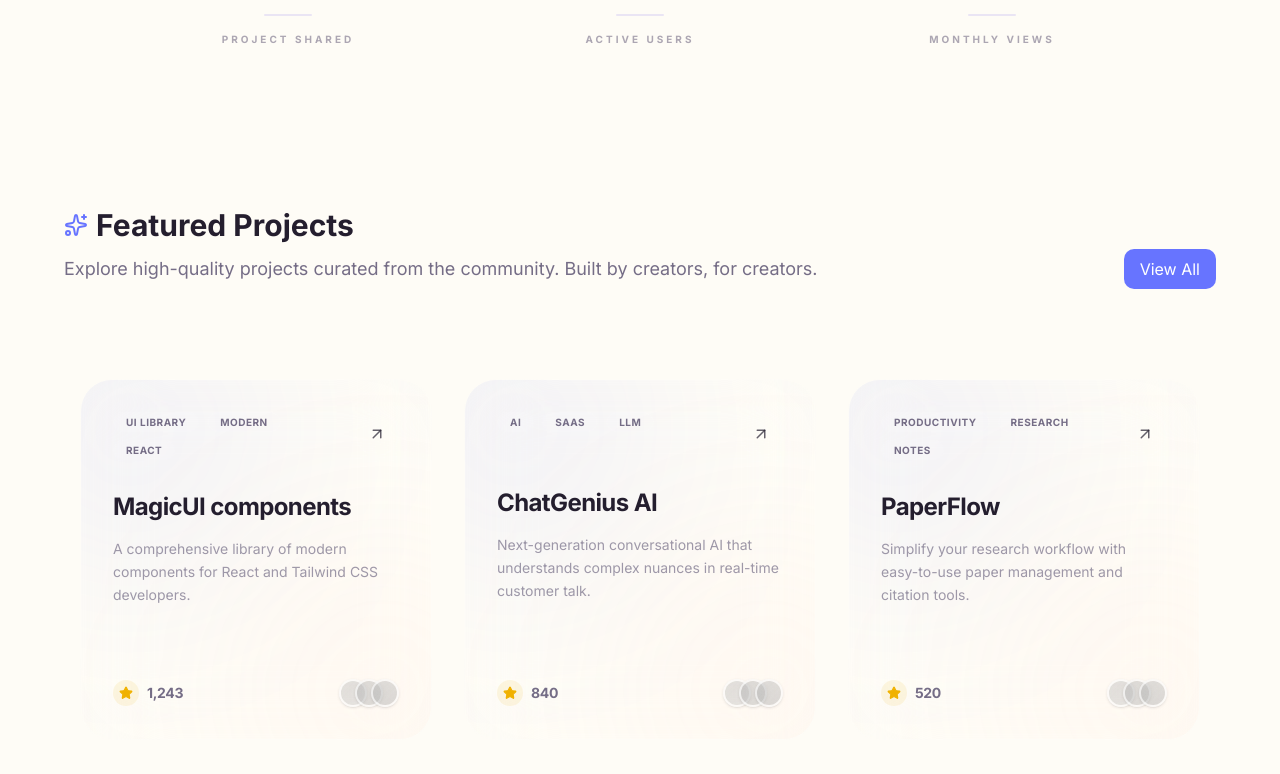
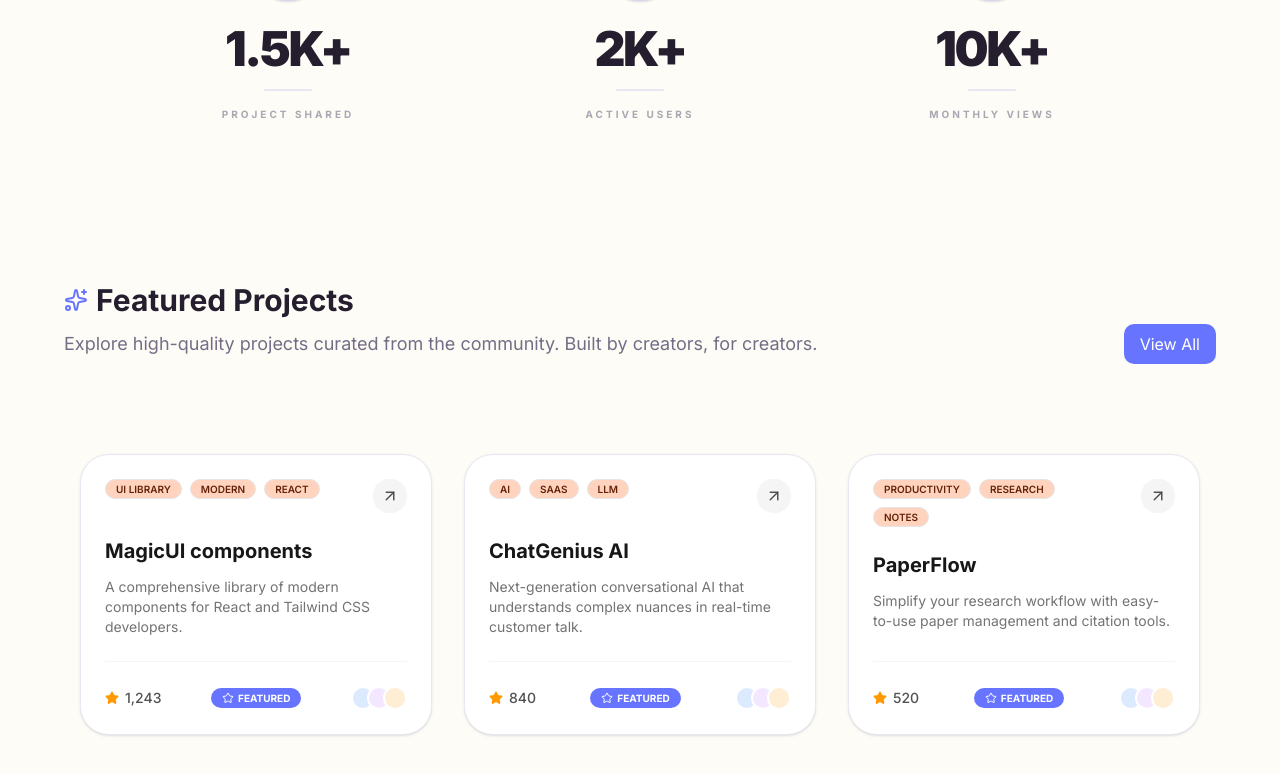
Before and after one commit to harshtarang7/ibuilt-this-app, a Next.js app: page / in a window 1280 px wide. Shown: the part 846-1620 px from the top of the page. Built offline with nearby package versions, Linux system fonts and the light colour scheme.

Commit message:
added header, featured section updated

```diff
--- a/src/app/layout.tsx
+++ b/src/app/layout.tsx
@@ -2,8 +2,9 @@ import type { Metadata } from "next";
 import { Inter, Geist } from "next/font/google";
 import "./globals.css";
 import { cn } from "@/lib/utils";
+import Header from "@/components/common/Header";
 
-const geist = Geist({subsets:['latin'],variable:'--font-sans'});
+const geist = Geist({ subsets: ['latin'], variable: '--font-sans' });
 
 const inter = Inter({ subsets: ["latin"] });
 
@@ -22,6 +23,7 @@ export default function RootLayout({
       lang="en"
       className={cn("h-full", "antialiased", inter.className, "font-sans", geist.variable)}
     >
+      <Header />
       <body className="min-h-full flex flex-col">{children}</body>
     </html>
   );
--- /dev/null
+++ b/src/components/common/Footer.tsx
@@ -0,0 +1,5 @@
+export default function Footer() {
+    return (
+        <footer > IBuiltThis © 2026 </footer>
+    )
+}
--- /dev/null
+++ b/src/components/common/Header.tsx
@@ -0,0 +1,30 @@
+import { Building2, Home, Search } from "lucide-react";
+import Link from "next/link";
+
+export default function Header() {
+    return (
+        <header className="w-[80%] mx-auto flex items-center justify-between border-b border-gray-900 py-4">
+            <h2 className="text-2xl bg-clip-text text-transparent bg-linear-to-r from-primary to-secondary font-bold">
+                IBuiltThis</h2>
+
+            <div>
+                <ul className="flex items-center gap-6">
+                    <li className="flex items-center gap-2"><Home /> <Link href="/" className="text-[16px]">Home</Link></li>
+                    <li className="flex items-center gap-2"><Search /> <Link href="/explore" className="text-[16px]">Explore</Link></li>
+                </ul>
+            </div>
+
+            <nav>
+                <ul className="flex gap-4 items-center">
+                    <li className="border border-gray-400 px-4 py-2 rounded-[10px] hover:bg-gray-100  hover:text-black cursor-pointer">
+                        <Link href="/login">Login</Link>
+                    </li>
+                    <li className="bg-primary px-4 py-2 text-white rounded-[10px] hover:border border-gray-400 cursor-pointer">
+                        <Link href="/register">Register</Link>
+                    </li>
+                </ul>
+            </nav>
+        </header>
+    )
+
+}
--- a/src/components/landing-page/featured/FeaturedCard.tsx
+++ b/src/components/landing-page/featured/FeaturedCard.tsx
@@ -1,103 +1,91 @@
-import { ExternalLink, Star, ArrowUpRight } from "lucide-react";
+import { ExternalLink, Star, ArrowUpRight, StarIcon } from "lucide-react";
 import { Badge } from "@/components/ui/badge";
 import { cn } from "@/lib/utils";
+import Link from "next/link";
 
-interface FeaturedCardProps {
-    title: string;
+interface Product {
+    id: number;
+    name: string;
     description: string;
-    tags?: string[];
-    stats?: {
-        stars: number;
-        feedback: number;
-    };
-    className?: string;
+    tags: string[];
+    isFeatured: boolean;
+    votes: number;
 }
 
-export default function FeaturedCard({
-    title,
-    description,
-    tags = [],
-    stats,
-    className,
-}: FeaturedCardProps) {
+export default function FeaturedCard(product: Product) {
     return (
+        <Link href={`/products/${product.id}`}>
             <div className={cn(
-            "group relative flex flex-col h-full p-8 rounded-[32px] transition-all duration-500 overflow-hidden",
-            "bg-white/3 dark:bg-black/40 backdrop-blur-2xl border border-white/10 dark:border-white/5",
-            "hover:border-primary/40 hover:bg-white/[0.07] dark:hover:bg-white/5",
-            "hover:shadow-[0_32px_64px_-16px_rgba(0,0,0,0.2)] dark:hover:shadow-[0_32px_64px_-16px_rgba(0,0,0,0.5)]",
-            "hover:-translate-y-2",
-            className
+                "group flex flex-col h-full p-6 rounded-2xl border bg-white dark:bg-zinc-900 shadow-sm hover:shadow-md transition-all duration-300"
             )}>
-            {/* Glossy Reflection Overlay */}
-            <div className="absolute inset-x-0 top-0 h-px bg-linear-to-r from-transparent via-white/20 to-transparent opacity-0 group-hover:opacity-100 transition-opacity duration-500" />
+                {/* Top Section: Tags and Action */}
+                <div className="flex items-start justify-between mb-6">
+                    <div className="flex flex-wrap gap-2 max-w-[80%]">
+                        {/* Main Featured Badge */}
 
-            {/* Background Glows */}
-            <div className="absolute -top-20 -left-20 w-64 h-64 bg-primary/10 blur-[100px] rounded-full group-hover:bg-primary/20 transition-all duration-700 pointer-events-none" />
-            <div className="absolute -bottom-20 -right-20 w-64 h-64 bg-secondary/10 blur-[100px] rounded-full group-hover:bg-secondary/20 transition-all duration-700 pointer-events-none" />
-
-            {/* Top Section: Tags and Action */}
-            <div className="flex items-start justify-between mb-8 relative z-10">
-                <div className="flex flex-wrap gap-2 max-w-[80%]">
-                    {tags.map((tag, idx) => (
+                        {product.tags.map((tag, idx) => (
                             <Badge
                                 key={idx}
                                 variant="secondary"
-                            className={cn(
-                                "px-3 py-1 text-[10px] font-bold tracking-wider uppercase rounded-full border border-white/5",
-                                "bg-white/5 text-muted-foreground transition-all duration-300",
-                                "group-hover:bg-primary group-hover:text-white group-hover:border-primary"
-                            )}
+                                className="px-2.5 py-0.5 text-[10px] font-semibold uppercase rounded-md border border-neutral-200 dark:border-neutral-800"
                             >
                                 {tag}
                             </Badge>
                         ))}
                     </div>
-                <div className="shrink-0 p-3 rounded-2xl bg-white/5 border border-white/10 group-hover:bg-primary group-hover:border-primary transition-all duration-500 group-hover:shadow-[0_0_20px_rgba(var(--primary),0.4)]">
-                    <ArrowUpRight size={18} className="text-foreground/70 group-hover:text-white transition-colors" />
+                    <div className="p-2 rounded-lg bg-neutral-100 dark:bg-neutral-800 text-neutral-600 dark:text-neutral-400 group-hover:bg-primary group-hover:text-white transition-colors">
+                        <ArrowUpRight size={18} />
                     </div>
                 </div>
 
                 {/* Core Content */}
-            <div className="grow flex flex-col space-y-4 relative z-10">
-                <h3 className="text-2xl font-bold tracking-tight text-foreground transition-colors group-hover:text-primary leading-tight">
-                    {title}
+                <div className="grow space-y-3">
+                    <h3 className="text-xl font-bold text-neutral-900 dark:text-neutral-100 group-hover:text-primary transition-colors">
+                        {product.name}
                     </h3>
-                <p className="text-sm leading-relaxed text-muted-foreground/70 group-hover:text-muted-foreground transition-colors line-clamp-3">
-                    {description}
+                    <p className="text-sm text-neutral-500 dark:text-neutral-400 line-clamp-3">
+                        {product.description}
                     </p>
                 </div>
 
                 {/* Footer Stats & Avatars */}
-            <div className="flex items-center justify-between pt-8 mt-10 border-t border-white/5 relative z-10">
-                <div className="flex items-center gap-6">
-                    <div className="flex items-center gap-2 group/stat">
-                        <div className="p-1.5 rounded-lg bg-yellow-500/10 group-hover/stat:bg-yellow-500/20 transition-colors">
-                            <Star size={14} className="text-yellow-500 fill-yellow-500" />
-                        </div>
-                        <span className="text-sm font-bold font-mono tracking-tight text-muted-foreground group-hover:text-foreground transition-colors">
-                            {stats?.stars?.toLocaleString() || 0}
+                <div className="flex items-center justify-between pt-6 mt-6 border-t border-neutral-100 dark:border-neutral-800">
+                    <div className="flex items-center gap-4">
+                        <div className="flex items-center gap-1.5">
+                            <Star size={14} className="text-amber-500 fill-amber-500" />
+                            <span className="text-sm font-medium text-neutral-600 dark:text-neutral-400">
+                                {product.votes?.toLocaleString() || 0}
                             </span>
                         </div>
                     </div>
 
-                {/* Simulated build-with avatars */}
-                <div className="flex -space-x-3">
+                    <div>
+                        {product.isFeatured && (
+                            <Badge
+                                variant="default"
+                                className="px-2.5 py-0.5 text-[10px] font-bold uppercase rounded-md bg-primary text-white border-transparent"
+                            >
+                                <StarIcon size={15} />  Featured
+                            </Badge>
+                        )}
+                    </div>
+
+                    {/* Simplified avatars */}
+                    <div className="flex -space-x-2">
                         {[1, 2, 3].map((i) => (
                             <div
                                 key={i}
-                            className="w-7 h-7 rounded-full border-2 border-background/50 bg-muted/20 backdrop-blur-sm shadow-sm flex items-center justify-center overflow-hidden grayscale group-hover:grayscale-0 transition-all duration-500 ring-2 ring-transparent group-hover:ring-primary/20"
-                        >
-                           <div className={cn(
-                               "w-full h-full bg-linear-to-br",
-                               i === 1 ? "from-blue-500/20 to-cyan-500/20" :
-                               i === 2 ? "from-purple-500/20 to-pink-500/20" :
-                               "from-orange-500/20 to-red-500/20"
-                           )} />
-                        </div>
+                                className={cn(
+                                    "w-6 h-6 rounded-full border-2 border-white dark:border-zinc-900 bg-neutral-200 dark:bg-neutral-800 transition-colors",
+                                    i === 1 ? "bg-blue-100 dark:bg-blue-900/30" :
+                                        i === 2 ? "bg-purple-100 dark:bg-purple-900/30" :
+                                            "bg-orange-100 dark:bg-orange-900/30"
+                                )}
+                            />
                         ))}
                     </div>
                 </div>
             </div>
+        </Link>
     );
 }
--- a/src/components/landing-page/featured/FeaturedSection.tsx
+++ b/src/components/landing-page/featured/FeaturedSection.tsx
@@ -5,22 +5,28 @@ import Link from "next/link";
 
 const cardData = [
     {
-        title: "MagicUI components",
+        id: 1,
+        name: "MagicUI components",
         description: "A comprehensive library of modern components for React and Tailwind CSS developers.",
         tags: ["UI Library", "Modern", "React"],
-        stats: { stars: 1243, feedback: 85 }
+        votes: 1243,
+        isFeatured: true
     },
     {
-        title: "ChatGenius AI",
+        id: 2,
+        name: "ChatGenius AI",
         description: "Next-generation conversational AI that understands complex nuances in real-time customer talk.",
         tags: ["AI", "SaaS", "LLM"],
-        stats: { stars: 840, feedback: 120 }
+        votes: 840,
+        isFeatured: true
     },
     {
-        title: "PaperFlow",
+        id: 3,
+        name: "PaperFlow",
         description: "Simplify your research workflow with easy-to-use paper management and citation tools.",
         tags: ["Productivity", "Research", "Notes"],
-        stats: { stars: 520, feedback: 42 }
+        votes: 520,
+        isFeatured: true
     },
 ];
 
@@ -53,7 +59,7 @@ export default function Featured() {
 
             <div className="grid grid-cols-1 md:grid-cols-2 lg:grid-cols-3 gap-8 px-4">
                 {cardData.map((card) => (
-                    <FeaturedCard key={card.title} {...card} />
+                    <FeaturedCard key={card.id} {...card} />
                 ))}
             </div>
         </section>
--- /dev/null
+++ b/src/components/products/productCard.tsx
@@ -0,0 +1,19 @@
+import Link from "next/link";
+import { Card } from "../ui/card";
+
+interface products {
+    id: string;
+    name: string;
+    description: string;
+    tags: string[];
+    isFeatured: boolean;
+    votes: number
+}
+
+export default function ProductCard({ product }: {
+    product: products
+}) {
+    return <Link href={`/products/${product.id}`}>
+        <Card></Card>
+    </Link>
+}
```
Also changed, not shown: src/components/landing-page/recentlyLaunched/RecentlyLaunched.tsx (added, +28 -0 lines). Lines whose indentation alone changed are shown as unchanged.
